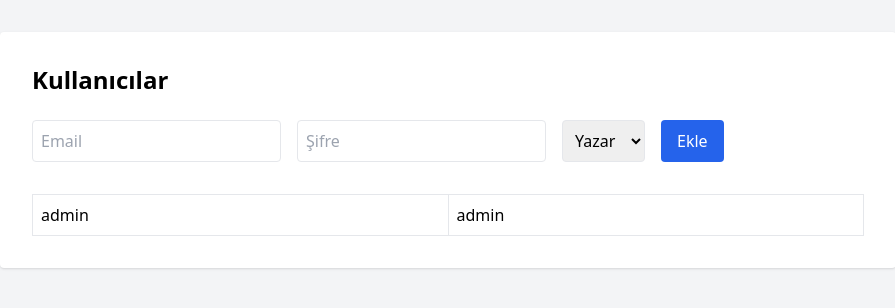
After one commit to wolf1592/TechDaily-Pulse--2, a PHP site: page /admin/users.php in a window 1280 px wide. The commit adds this page. Shown: the top 308 px of the page, without its empty margins (192-1087 px from the left). Run offline with PHP 8.4, Linux system fonts and the light colour scheme; a user stored in the database is signed in; data comes from the database, SQL or seed files in the repository; some libraries are stand-ins or nearby versions.

Commit message:
feat: Make footer and admin panel dynamic
Introduce new settings for newsletter title and footer tags, making them configurable via the admin panel.
Add an admin panel for user management, accessible to editors.
Enable admin panel access in the header when an admin session is active.

```diff
--- a/admin/settings.php
+++ b/admin/settings.php
@@ -11,7 +11,7 @@ $pdo->exec("CREATE TABLE IF NOT EXISTS settings (
 )");
 
 // Başlangıç değerlerini ekle (yoksa)
-$keys = ['whatsapp_number', 'instagram_url', 'linkedin_url', 'github_url', 'rss_url', 'footer_copyright', 'footer_powered_by', 'footer_custom_script'];
+$keys = ['whatsapp_number', 'instagram_url', 'linkedin_url', 'github_url', 'rss_url', 'footer_copyright', 'footer_powered_by', 'footer_custom_script', 'newsletter_title', 'footer_tags'];
 foreach ($keys as $key) {
     $pdo->exec("INSERT IGNORE INTO settings (key_name, value) VALUES ('$key', '')");
 }
@@ -58,6 +58,8 @@ while ($row = $stmt->fetch()) {
                 <input type="text" name="rss_url" value="<?php echo htmlspecialchars($settings['rss_url']); ?>" placeholder="RSS URL" class="w-full p-2 border rounded">
 
                 <h3 class="font-bold text-lg pt-4">Footer Ayarları</h3>
+                <input type="text" name="newsletter_title" value="<?php echo htmlspecialchars($settings['newsletter_title']); ?>" placeholder="Newsletter Başlığı" class="w-full p-2 border rounded">
+                <input type="text" name="footer_tags" value="<?php echo htmlspecialchars($settings['footer_tags']); ?>" placeholder="Etiketler (Virgülle ayırın)" class="w-full p-2 border rounded">
                 <input type="text" name="footer_copyright" value="<?php echo htmlspecialchars($settings['footer_copyright']); ?>" placeholder="Copyright Metni" class="w-full p-2 border rounded">
                 <input type="text" name="footer_powered_by" value="<?php echo htmlspecialchars($settings['footer_powered_by']); ?>" placeholder="Powered By Metni" class="w-full p-2 border rounded">
                 <textarea name="footer_custom_script" placeholder="Özel Script (Facebook Pixel vb.)" class="w-full p-2 border rounded h-32"><?php echo htmlspecialchars($settings['footer_custom_script']); ?></textarea>
--- /dev/null
+++ b/admin/users.php
@@ -0,0 +1,41 @@
+<?php
+session_start();
+if (!isset($_SESSION['admin']) || $_SESSION['role'] !== 'editor') { header("Location: login.php"); exit; }
+require_once '../api/db.php';
+
+if ($_SERVER['REQUEST_METHOD'] === 'POST') {
+    $email = $_POST['email'];
+    $password = password_hash($_POST['password'], PASSWORD_DEFAULT);
+    $role = $_POST['role'];
+    $stmt = $pdo->prepare("INSERT INTO users (email, password, role) VALUES (?, ?, ?)");
+    $stmt->execute([$email, $password, $role]);
+}
+
+$users = $pdo->query("SELECT * FROM users")->fetchAll();
+?>
+<!DOCTYPE html>
+<html>
+<head><script src="https://cdn.tailwindcss.com"></script></head>
+<body class="bg-gray-100 p-8">
+    <div class="max-w-4xl mx-auto bg-white p-8 rounded shadow">
+        <h2 class="text-2xl font-bold mb-6">Kullanıcılar</h2>
+        <form method="POST" class="mb-8 flex gap-4">
+            <input type="email" name="email" placeholder="Email" class="p-2 border rounded" required>
+            <input type="password" name="password" placeholder="Şifre" class="p-2 border rounded" required>
+            <select name="role" class="p-2 border rounded">
+                <option value="author">Yazar</option>
+                <option value="editor">Editör</option>
+            </select>
+            <button type="submit" class="bg-blue-600 text-white px-4 py-2 rounded">Ekle</button>
+        </form>
+        <table class="w-full">
+            <?php foreach ($users as $u): ?>
+                <tr>
+                    <td class="p-2 border"><?php echo htmlspecialchars($u['email']); ?></td>
+                    <td class="p-2 border"><?php echo $u['role']; ?></td>
+                </tr>
+            <?php endforeach; ?>
+        </table>
+    </div>
+</body>
+</html>
--- a/header.php
+++ b/header.php
@@ -38,6 +38,9 @@
                 </div>
             </div>
             <div class="flex items-center gap-4">
+                <?php session_start(); if (isset($_SESSION['admin'])): ?>
+                    <a href="/web/2/admin/index.php" class="text-orange-600 font-bold text-sm">Admin Paneli</a>
+                <?php endif; ?>
                 <input type="text" id="search-input" placeholder="Haber ara..." class="bg-gray-100 dark:bg-gray-700 px-4 py-2 rounded-full text-sm w-32 focus:w-64 transition-all duration-300">
                 <button onclick="toggleDarkMode()" class="text-gray-600 dark:text-gray-300 text-xl">🌙</button>
             </div>
```
Also changed, not shown: footer.php (+7 -4 lines).
